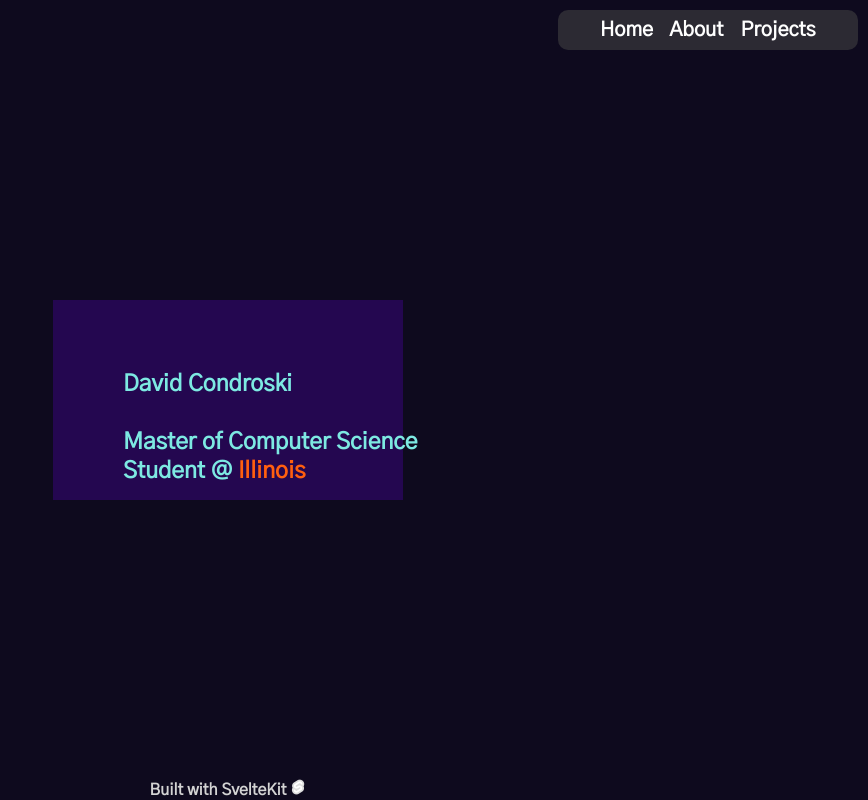
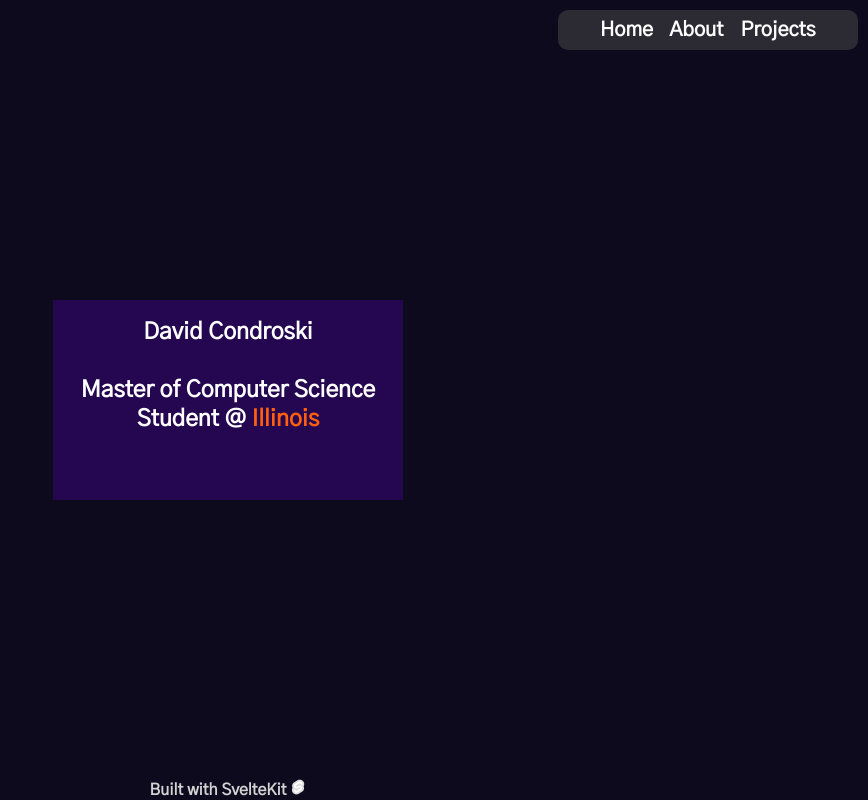
Before and after one commit to sideOfLentils/sideoflentils.github.io, a SvelteKit app in the folder my-app/: page / in a window 1280 px wide. Shown: the whole page, without its empty margins (412-1280 px from the left). Built offline with nearby package versions, Linux system fonts and the light colour scheme.

Commit message:
fixing padding and making the font easier to read along with centering the text on the home page

```diff
--- a/my-app/src/routes/styles.css
+++ b/my-app/src/routes/styles.css
@@ -1,6 +1,6 @@
 :root {
     --normal-font: "Gothic A1", sans-serif;
-    --normal-text-color: #7DE9E2;
+    --normal-text-color: #ffffff;
     --link-hover-color: #7DE9E2;
     --content-width: 40%;
     --content-height: auto;
@@ -148,9 +148,8 @@ footer {
 }
 
 .business-card-text {
-    width: 320px;
-    height: 100px;
-    padding: 20%;
+    position: relative;
+    padding: 5%;
     flex-shrink: 0;
 
     color: var(--normal-text-color);
@@ -160,6 +159,7 @@ footer {
     font-style: normal;
     font-weight: 700;
     line-height: normal;
+    text-align: center;
 }
 
 .illinois {
```
